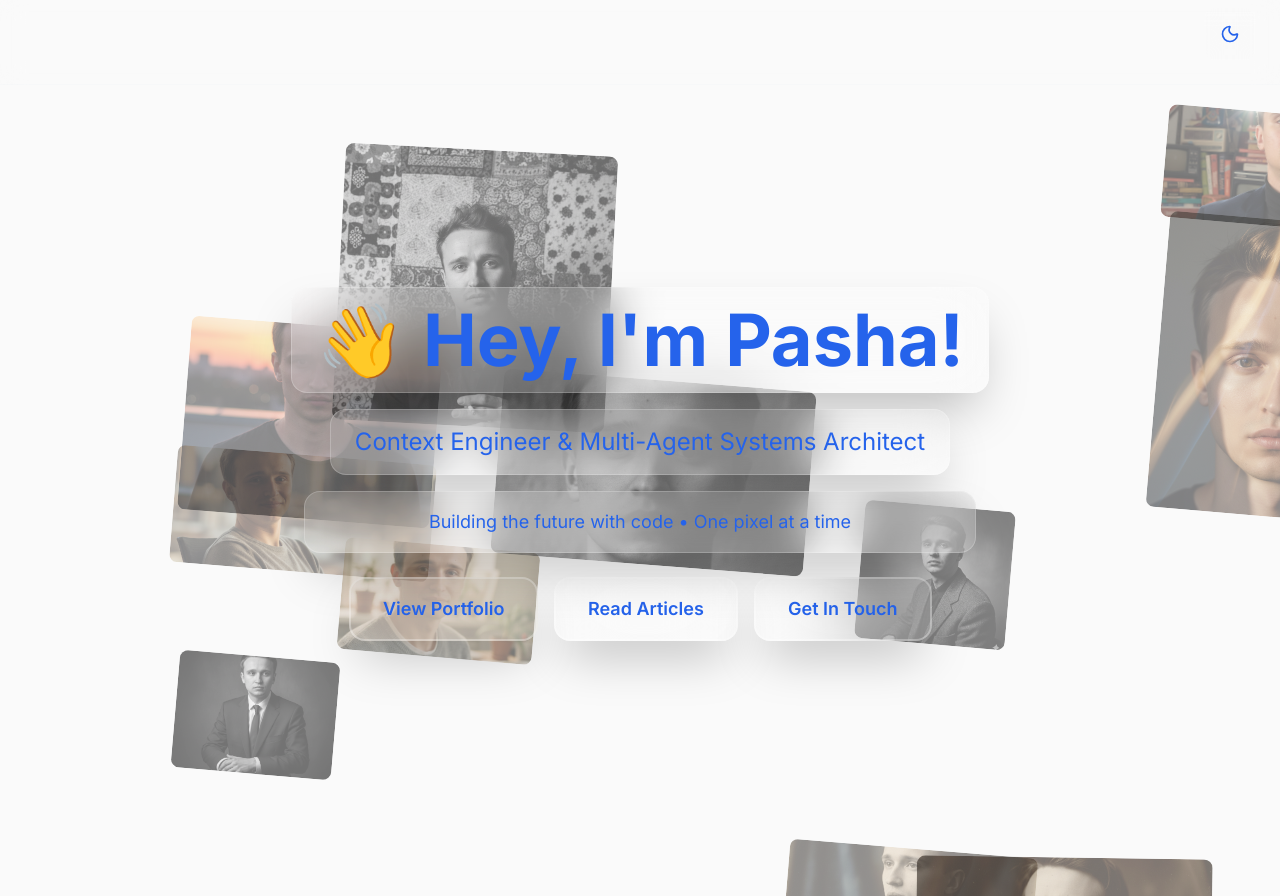
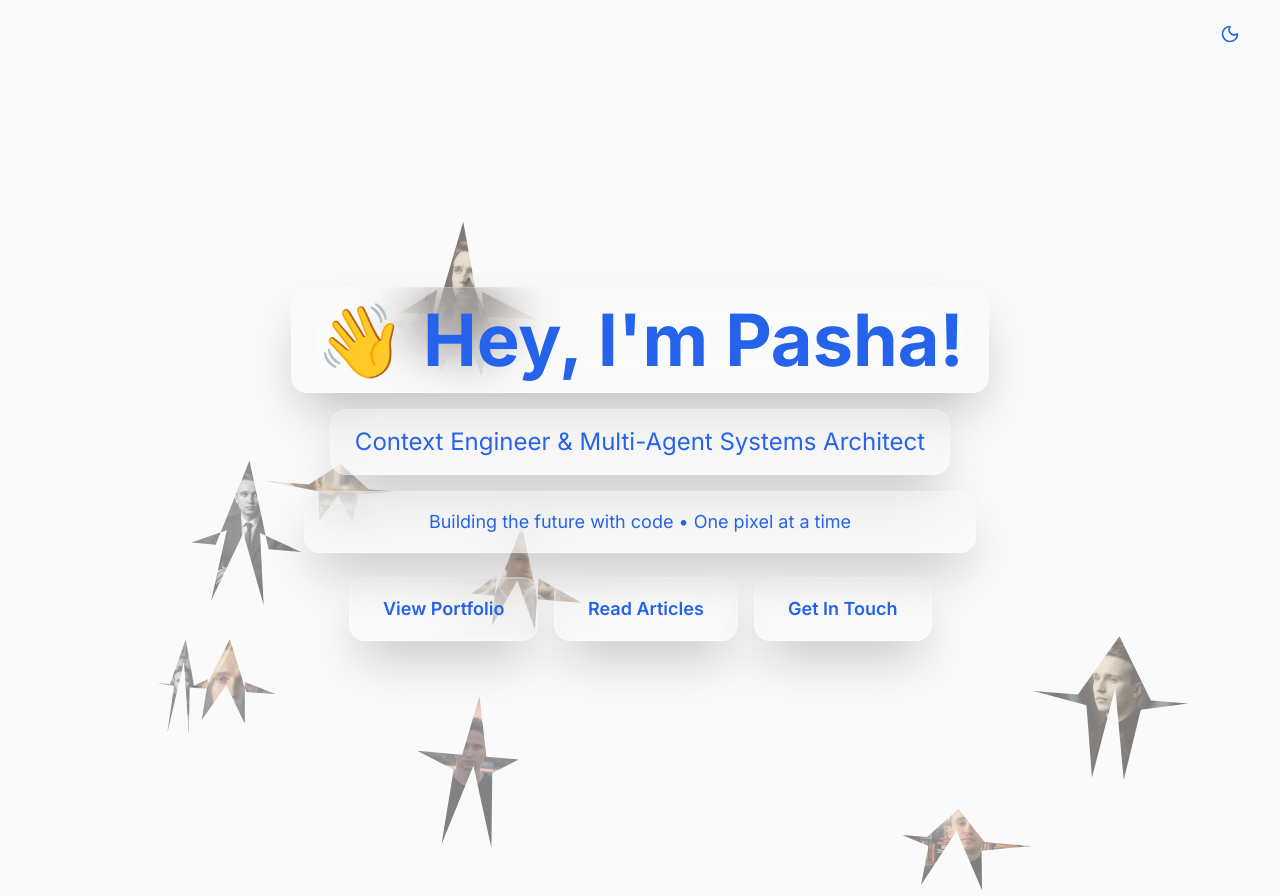
Before and after one commit to karpovpw/karpov-landing, a Next.js app: page / in a window 1280 px wide. Built offline with nearby package versions, Linux system fonts and the light colour scheme.

Commit message:
Custom masks

```diff
--- a/components/features/hero/HeroSection.tsx
+++ b/components/features/hero/HeroSection.tsx
@@ -17,6 +17,21 @@ const waveKeyframes = `
   100% { border-radius: 50%; }
 }
 `
+
+const generateXPolygon = () => {
+  // Generate dynamic proportions for X-shape
+  const topWidth = 30 + Math.random() * 40; // 30-70
+  const bottomWidth = 30 + Math.random() * 40;
+  const leftHeight = 30 + Math.random() * 40;
+  const rightHeight = 30 + Math.random() * 40;
+  const midX = 40 + Math.random() * 20; // 40-60
+  const midY = 40 + Math.random() * 20;
+
+  const variant1 = `polygon(${midX}% 0%, ${midX + topWidth/2}% ${leftHeight}%, 100% ${leftHeight}%, ${midX + midY/2}% 50%, ${midX + bottomWidth/2}% 100%, ${midX}% ${100 - rightHeight}%, ${midX - bottomWidth/2}% 100%, ${midX - midY/2}% 50%, 0% ${leftHeight}%, ${midX - topWidth/2}% ${leftHeight}%)`;
+  const variant2 = `polygon(${midX}% 0%, ${midX + topWidth/3}% ${leftHeight + 10}%, 100% ${leftHeight + 10}%, ${midX + midY/3}% 50%, ${midX + bottomWidth/3}% 100%, ${midX}% ${100 - rightHeight - 10}%, ${midX - bottomWidth/3}% 100%, ${midX - midY/3}% 50%, 0% ${leftHeight + 10}%, ${midX - topWidth/3}% ${leftHeight + 10}%)`;
+
+  return [variant1, variant2];
+}
 
 export function HeroSection({ className }: BaseComponentProps) {
   const router = useRouter()
@@ -57,36 +72,41 @@ export function HeroSection({ className }: BaseComponentProps) {
       <section className={`relative min-h-screen flex items-center justify-center ${className || ''}`}>
         {/* Background Photo Collage */}
         <div className="absolute inset-0 overflow-hidden z-0">
-          {photos.map((photo, index) => (
+          {photos.map((photo, index) => {
+            const clipPaths = generateXPolygon();
+            return (
               <motion.div
                 key={index}
                 className="absolute"
                 style={{
-                left: `${Math.random() * 100}%`,
-                top: `${Math.random() * 100}%`,
-                width: `${100 + Math.random() * 200}px`,
-                height: `${100 + Math.random() * 200}px`,
+                  left: `${Math.random() * 80 + 10}%`,
+                  top: `${Math.random() * 80 + 10}%`,
+                  width: `${50 + Math.random() * 100}px`,
+                  height: `${50 + Math.random() * 100}px`,
                 }}
                 initial={{ opacity: 0, scale: 0.8 }}
                 animate={{
                   opacity: [0.3, 0.6, 0.3],
                   scale: [0.8, 1.1, 0.8],
-                rotate: [0, 5, -5, 0]
+                  rotate: [0, 5, -5, 0],
+                  clipPath: [clipPaths[0], clipPaths[1], clipPaths[0]]
                 }}
                 transition={{
                   duration: 10 + Math.random() * 10,
                   repeat: Infinity,
-                ease: 'easeInOut'
+                  ease: 'easeInOut',
+                  clipPath: { duration: 10 + Math.random() * 10, repeat: Infinity, ease: 'linear' }
                 }}
               >
                 <Image
                   src={photo}
                   alt={`Background photo ${index + 1}`}
                   fill
-                className="object-cover rounded-lg"
+                  className="object-cover"
                 />
               </motion.div>
-          ))}
+            );
+          })}
         </div>
 
       <div className="container mx-auto px-4 py-16">
```
Lines whose indentation alone changed are shown as unchanged.
